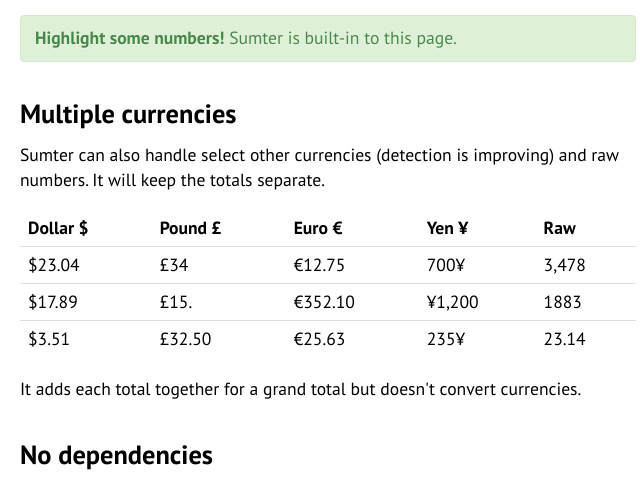
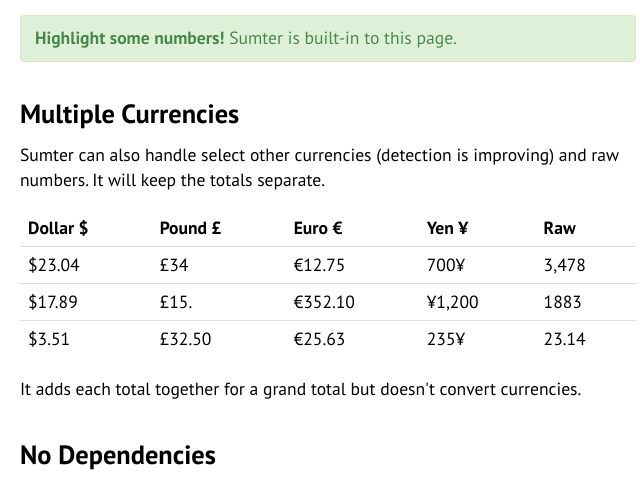
Before and after one commit to chriszarate/sumter, a plain HTML site: page index.html in a window 1280 px wide. Shown: the part 873-1354 px from the top of the page, 312-952 px from the left. Drawn offline with Linux system fonts and the light colour scheme.

Commit message:
Fixed title case.

```diff
--- a/index.html
+++ b/index.html
@@ -89,7 +89,7 @@
       <p><strong>Highlight some numbers!</strong> Sumter is built-in to this page.</div>
     </div>
 
-    <h2>Multiple currencies</h2>
+    <h2>Multiple Currencies</h2>
 
     <p>Sumter can also handle select other currencies (detection is improving) and raw numbers. It will keep the totals separate.</p>
 
@@ -130,7 +130,7 @@
 
     <p>It adds each total together for a grand total but doesn't convert currencies.</p>
 
-    <h2>No dependencies</h2>
+    <h2>No Dependencies</h2>
     <p>Sumter is plain JavaScript and does not require any libraries. It should work in most modern browsers.</p>
 
     <h2>Issues</h2>
```
